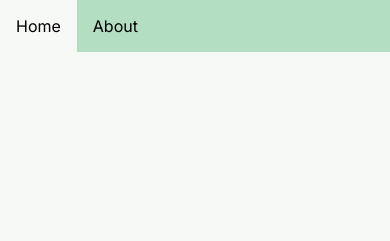
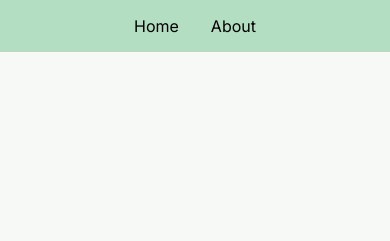
Before and after one commit to erensakmar/Personal-Website, a plain HTML site: page index.html in a window 390 px wide. Shown: the top 241 px of the page. Drawn offline with Linux system fonts and the light colour scheme.

Commit message:
added layouts for first different viewport

```diff
--- a/index.css
+++ b/index.css
@@ -114,3 +114,8 @@ a:link, a:visited {
 #partofduck {
   margin-top: 5%;
 }
+@media (max-width: 1250px) {
+  ul {
+    justify-content: center;
+  }
+}
```
